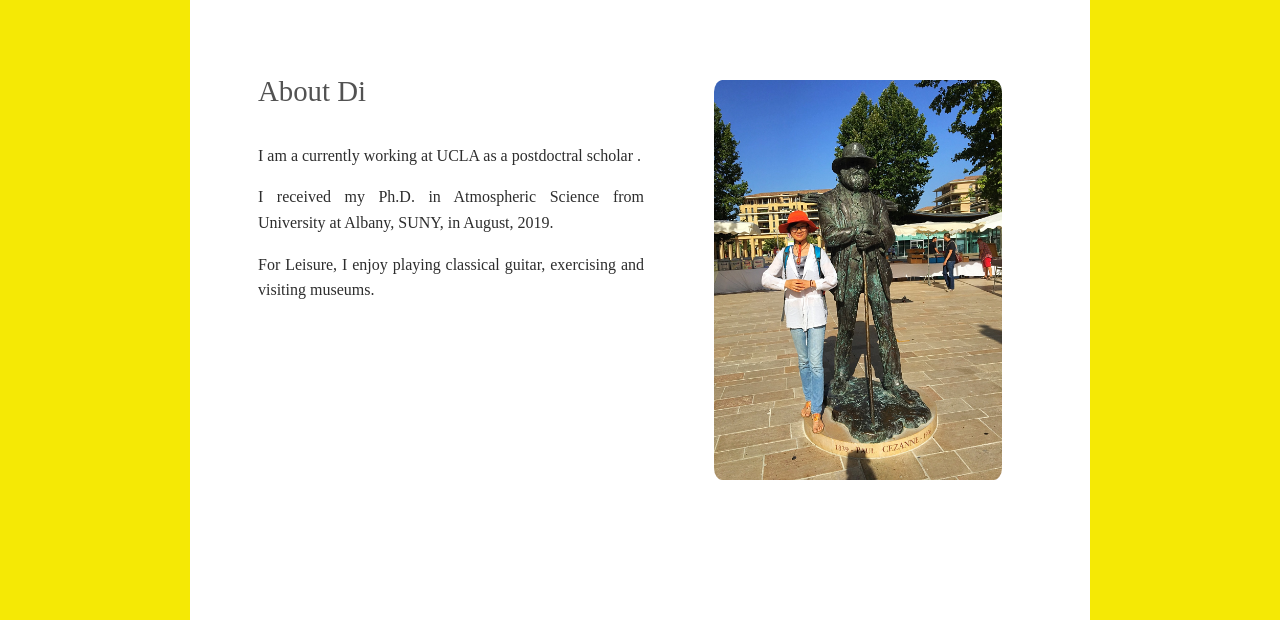
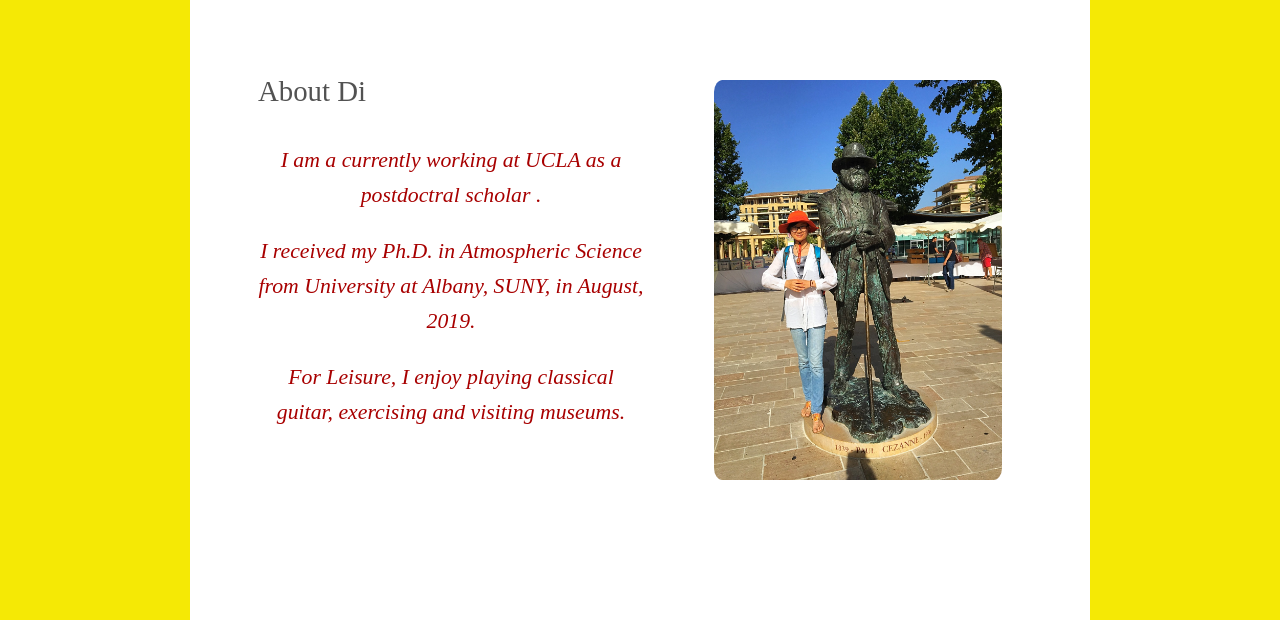
Before and after one commit to vitacd/vitacd.github.io, a plain HTML site: page Aboutme.html in a window 1280 px wide. Shown: the part 180-800 px from the top of the page. Drawn offline with Linux system fonts and the light colour scheme.

Commit message:
Add files via upload

```diff
--- a/Aboutme.html
+++ b/Aboutme.html
@@ -45,10 +45,10 @@ Released   : 20131117
 			<div class="title">
 			</div>
 			<h4><p>About Di</p></h4>
-			<h3><p>I am a currently working at UCLA as a postdoctral scholar
-.</p></h3>
-			<h3><p>I received my Ph.D. in Atmospheric Science from University at Albany, SUNY, in August, 2019.</p></h3>
-			<h3><p>For Leisure, I enjoy playing classical guitar, exercising and visiting museums.</p></h3>
+			<h8><p>I am a currently working at UCLA as a postdoctral scholar
+.</p></h8>
+			<h8><p>I received my Ph.D. in Atmospheric Science from University at Albany, SUNY, in August, 2019.</p></h8>
+			<h8><p>For Leisure, I enjoy playing classical guitar, exercising and visiting museums.</p></h8>
 		</div>
 		<div class="column2">
 			<div class="title">
```
